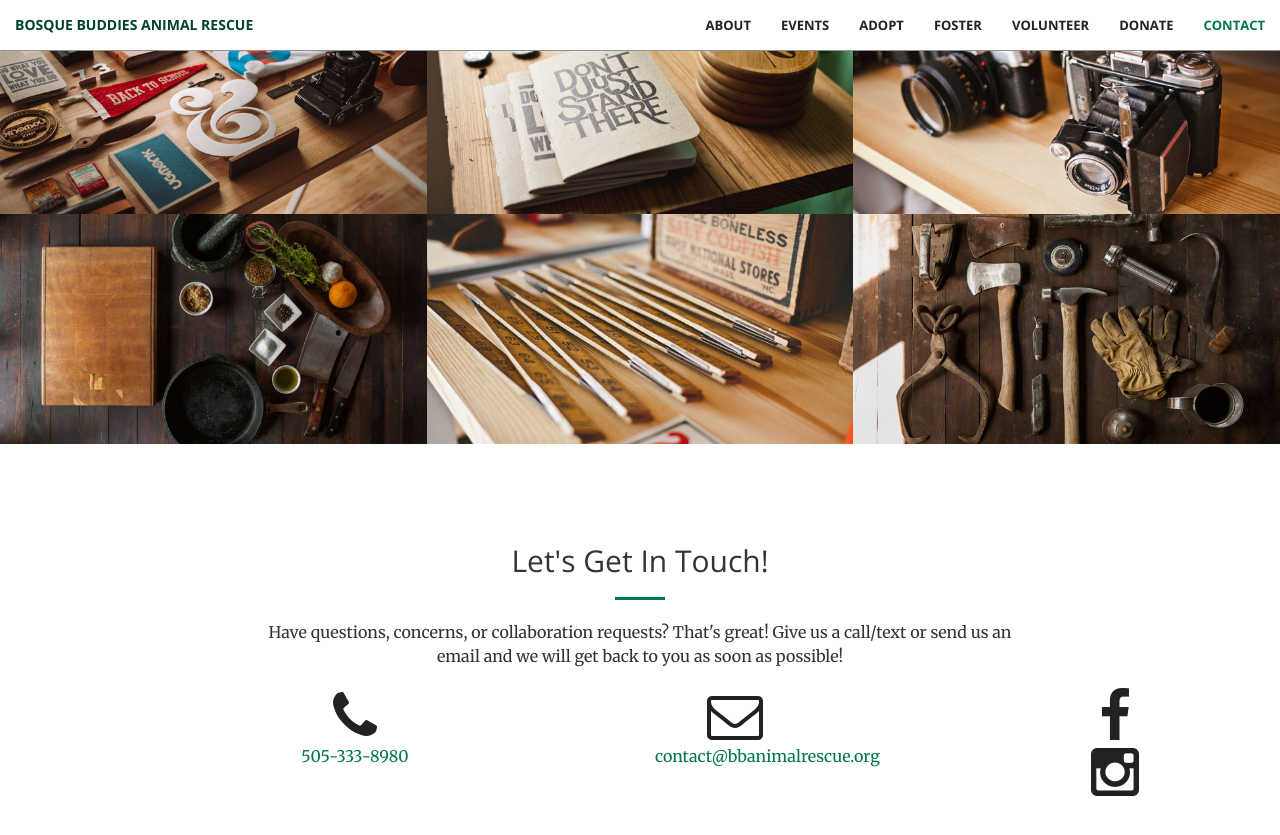
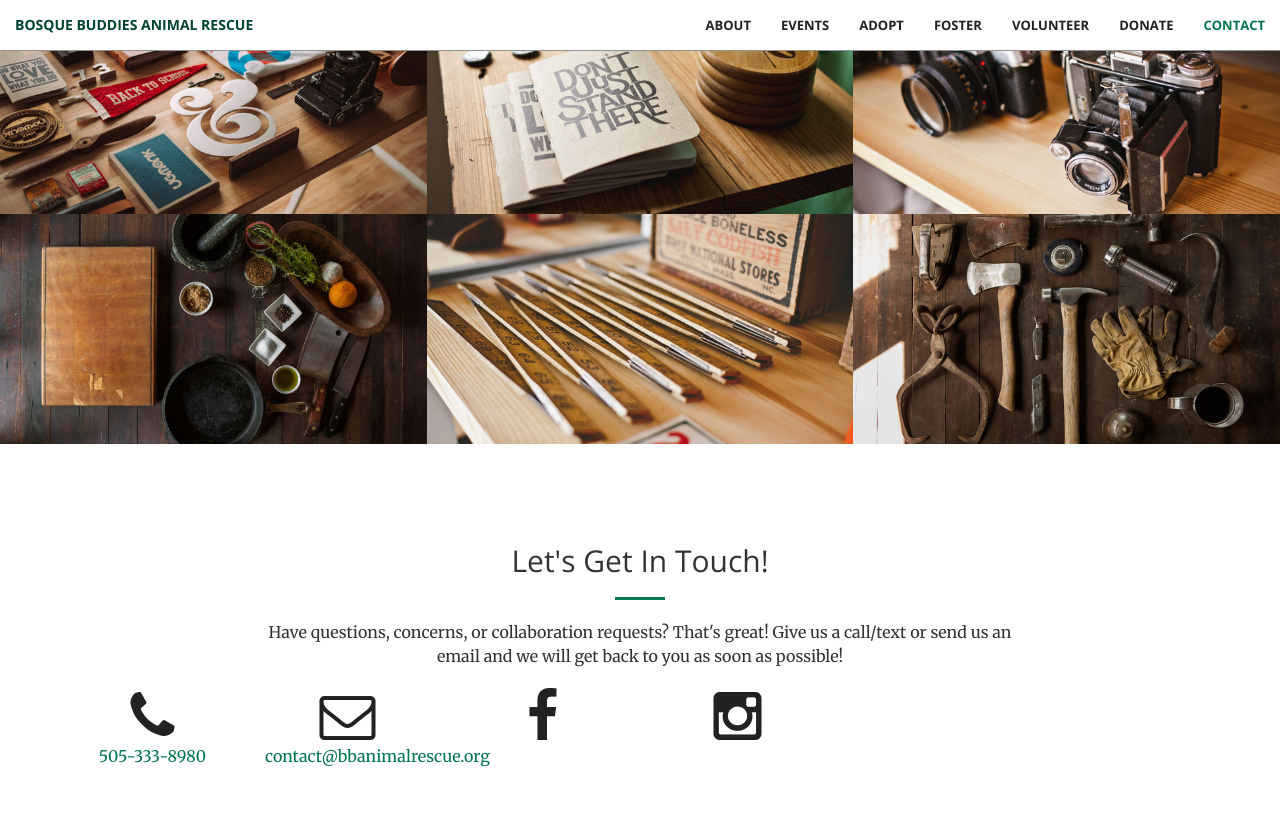
Before and after one commit to bbanimalrescue/bbanimalrescue.github.io, a Jekyll site: the page built from index.html, in a window 1280 px wide and 900 px high, scrolled down 3493 px. Shown: the top 835 px of the window. Built offline with Jekyll 4.4.1, drawn with Linux system fonts in a browser that asks for light colours.

Commit message:
Removed offset again

```diff
--- a/_includes/contact.html
+++ b/_includes/contact.html
@@ -7,29 +7,29 @@
                 <p>Have questions, concerns, or collaboration requests? That's great! Give us a call/text or send us an email and we will get back to you as soon as possible!</p>
             </div>
         </div>
-
-        <div class="col-lg-2 col-lg-offset-2 text-center">
+        <div class="row">
+            <div class="col-lg-2 text-center">
                 <a href="tel:{{ site.phone }}">
                     <i class="fa fa-phone fa-3x wow bounceIn" data-wow-delay=".1s"></i>
                     <p>505-333-8980</p>
                 </a>
             </div>
-        <div class="col-lg-2 col-lg-offset-2 text-center">
+            <div class="col-lg-2 text-center">
                 <a href="mailto:{{ site.email }}">
                     <i class="fa fa-envelope-o fa-3x wow bounceIn" data-wow-delay=".1s"></i>
                     <p>{{ site.email }}</p>
                 </a>
             </div>
-        <div class="col-lg-2 col-lg-offset-2 text-center">
+            <div class="col-lg-2 text-center">
                 <a href="https://www.facebook.com/{{ site.facebook_username }}">
                     <i class="fa fa-facebook fa-3x wow bounceIn" data-wow-delay=".1s"></i>
                 </a>
             </div>
-        <div class="col-lg-2 col-lg-offset-2 text-center">
+            <div class="col-lg-2 text-center">
                 <a href="https://www.instagram.com/{{ site.instagram_username }}">
                     <i class="fa fa-instagram fa-3x wow bounceIn" data-wow-delay=".1s"></i>
                 </a>
             </div>
-
+        </div>
     </div>
 </section>
```
Lines whose indentation alone changed are shown as unchanged.
